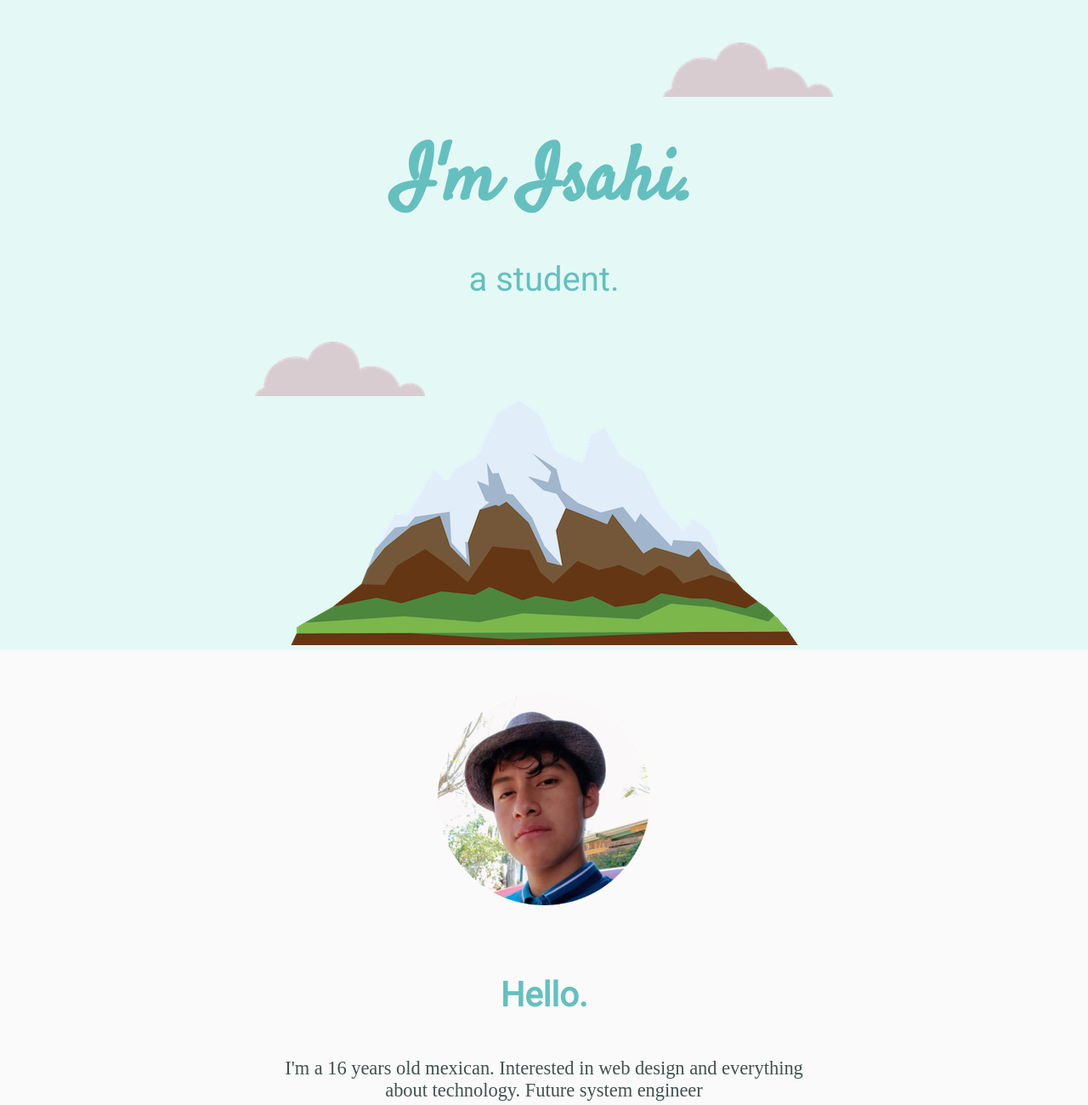
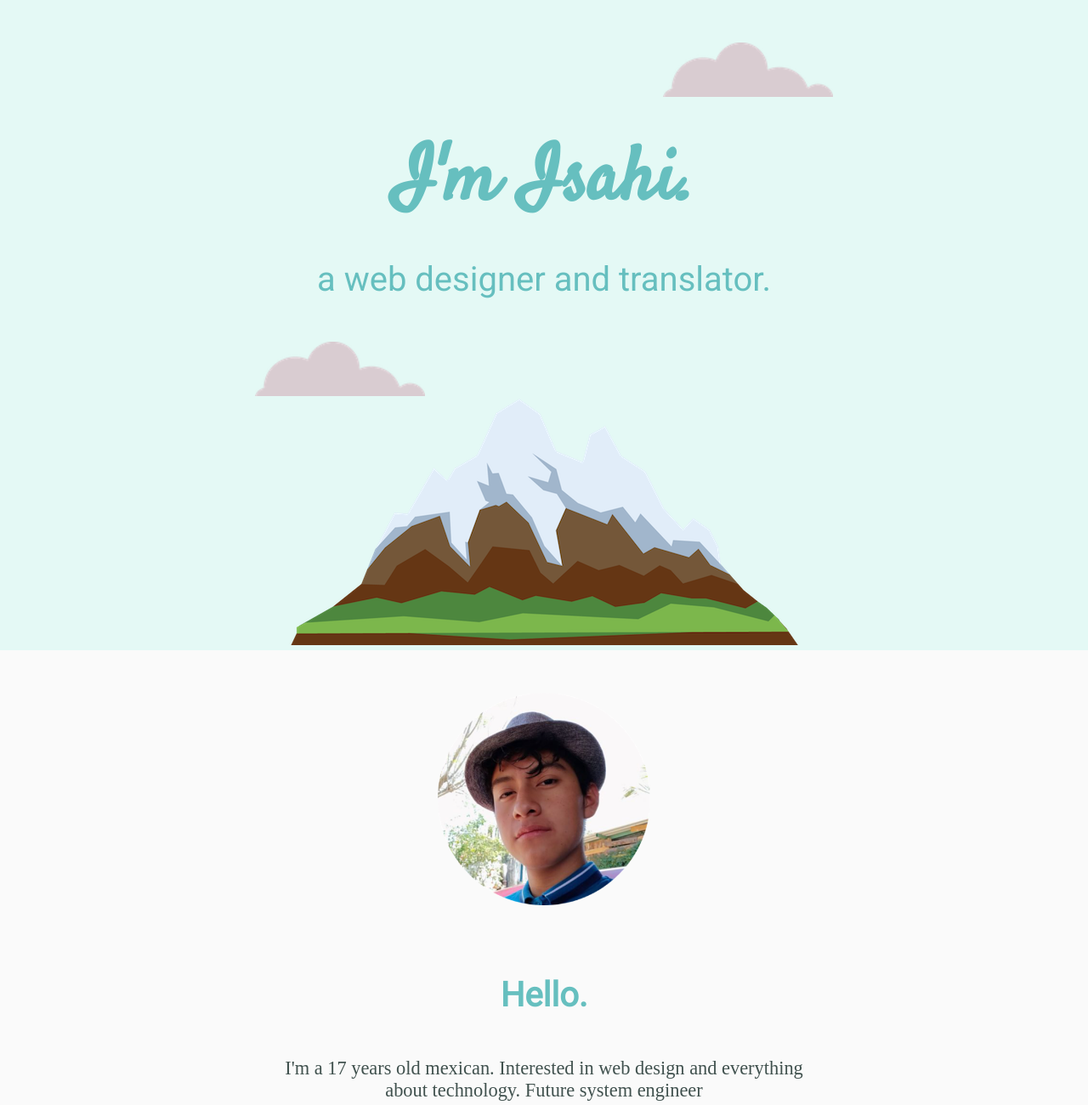
Before and after one commit to Isa-hi/my_portafolio, a plain HTML site: page index.html in a window 1280 px wide. Shown: the top 1300 px of the page at 85% size. Drawn offline with Linux system fonts and the light colour scheme.

Commit message:
Add files via upload

```diff
--- a/index.html
+++ b/index.html
@@ -14,7 +14,7 @@
   <div class="top-container">
     <img class="top-cloud" src="images/cloud.png" alt="cloud-img">
     <h1 class="title">I'm Isahi.</h1>
-    <h2 class="subtitle">a student.</h2>
+    <h2 class="subtitle">a web designer and translator.</h2>
     <img class="bottom-cloud" src="images/cloud.png" alt="cluod-img">
     <img src="images/mountain.png" alt="mountain-img">
   </div>
@@ -22,7 +22,7 @@
     <div class="profile">
       <img  class="my-photo" width="250" src="images/isahi_opt.png" alt="isahi's picture">
       <h2>Hello.</h2>
-      <p class="intro">I'm a 16 years old mexican. Interested in web design and everything about technology. Future system engineer</p>
+      <p class="intro">I'm a 17 years old mexican. Interested in web design and everything about technology. Future system engineer</p>
     </div>
     <hr>
     <div class="skills">
@@ -62,7 +62,7 @@
     <div class="contact-me">
       <h2>Get In Touch</h2>
       <h3>Interested in talk with me? Want some help for an interctive basic website?</h3>
-      <p>Let's talk and I will help you totally free. Or just send me a messenge and talk about whatever you want.</p>
+      <p>Let's talk and I will help you . Or just send me a messenge and talk about whatever you want.</p>
       <a class="btn" href="mailto:ochoaramoshector@email.com">CONTACT ME</a>
     </div>
   </div>
```
